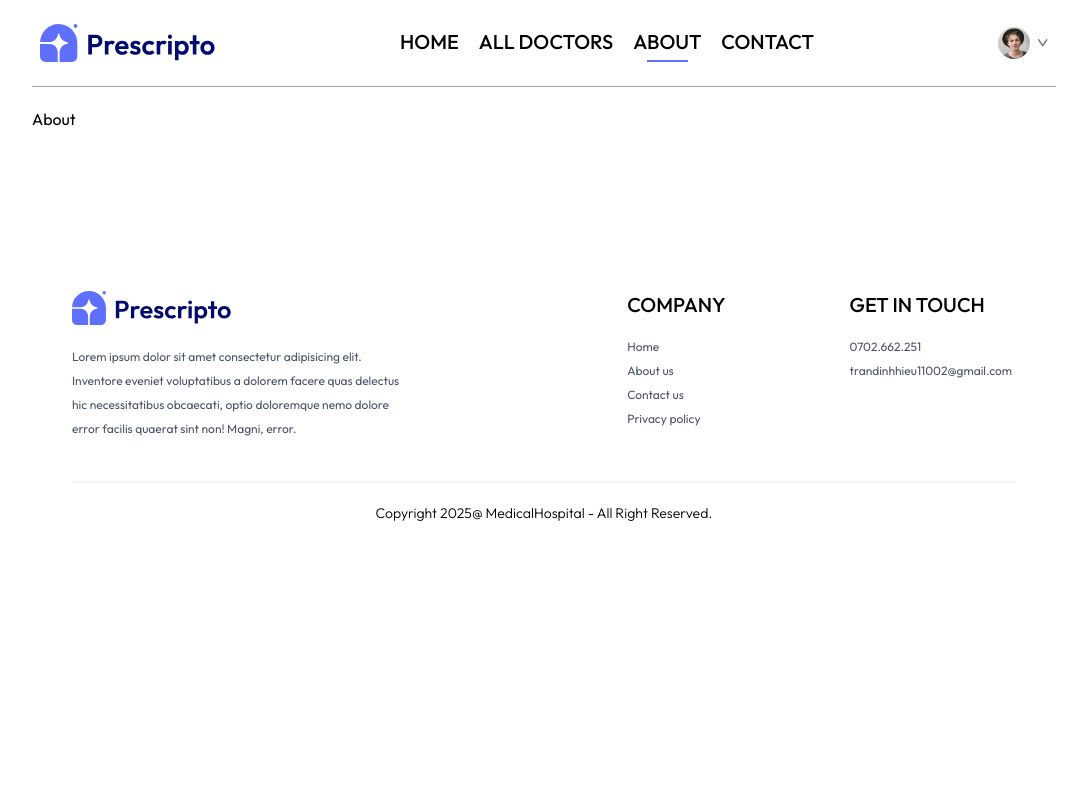
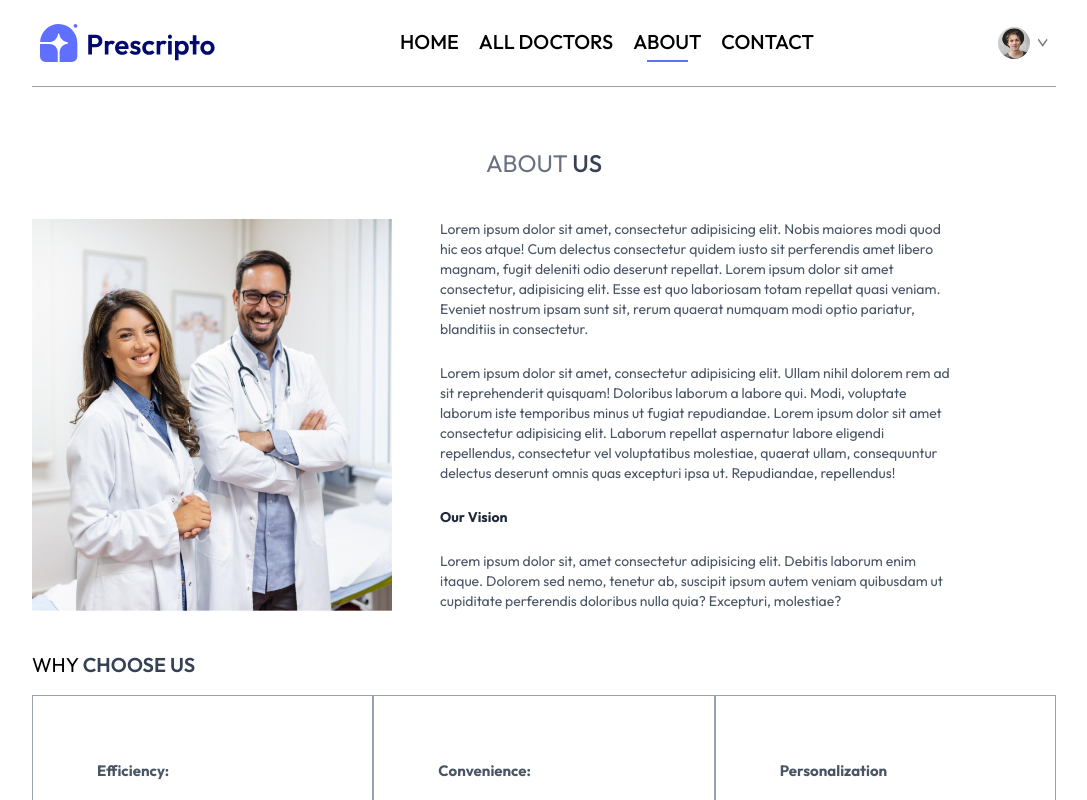
Before and after one commit to dinhhieu110/medbook_system, a React (Vite) app in the folder client/: page /about in a window 1280 px wide. Shown: the top 800 px of the page, without its empty margins (96-1183 px from the left). Built offline with nearby package versions, Linux system fonts and the light colour scheme.

Commit message:
[MS-13][Client] Build about page

```diff
--- a/client/src/pages/About.jsx
+++ b/client/src/pages/About.jsx
@@ -1,7 +1,71 @@
 import React from 'react';
+import { assets } from '../assets/assets';
 
 const About = () => {
-  return <div>About</div>;
+  return (
+    <div>
+      <div className="text-center text-2xl pt-10 text-gray-500">
+        <p>
+          ABOUT <span className="text-gray-700 font-medium">US</span>
+        </p>
+      </div>
+
+      <div className="my-10 flex flex-col md:flex-row gap-12">
+        <img
+          className="w-full md:max-w-[360px]"
+          src={assets.about_image}
+          alt="about_image"
+        />
+        <div className="flex flex-col justify-between gap-6 md:w-2/4 text-sm text-gray-600">
+          <p>
+            Lorem ipsum dolor sit amet, consectetur adipisicing elit. Nobis
+            maiores modi quod hic eos atque! Cum delectus consectetur quidem
+            iusto sit perferendis amet libero magnam, fugit deleniti odio
+            deserunt repellat. Lorem ipsum dolor sit amet consectetur,
+            adipisicing elit. Esse est quo laboriosam totam repellat quasi
+            veniam. Eveniet nostrum ipsam sunt sit, rerum quaerat numquam modi
+            optio pariatur, blanditiis in consectetur.
+          </p>
+          <p>
+            Lorem ipsum dolor sit amet, consectetur adipisicing elit. Ullam
+            nihil dolorem rem ad sit reprehenderit quisquam! Doloribus laborum a
+            labore qui. Modi, voluptate laborum iste temporibus minus ut fugiat
+            repudiandae. Lorem ipsum dolor sit amet consectetur adipisicing
+            elit. Laborum repellat aspernatur labore eligendi repellendus,
+            consectetur vel voluptatibus molestiae, quaerat ullam, consequuntur
+            delectus deserunt omnis quas excepturi ipsa ut. Repudiandae,
+            repellendus!
+          </p>
+          <b className="text-gray-800">Our Vision</b>
+          <p>
+            Lorem ipsum dolor sit, amet consectetur adipisicing elit. Debitis
+            laborum enim itaque. Dolorem sed nemo, tenetur ab, suscipit ipsum
+            autem veniam quibusdam ut cupiditate perferendis doloribus nulla
+            quia? Excepturi, molestiae?
+          </p>
+        </div>
+      </div>
+      <div className="text-xl my-4">
+        <p>
+          WHY <span className="text-gray-700 font-semibold">CHOOSE US</span>
+        </p>
+      </div>
+      <div className="flex flex-col md:flex-row mb-20">
+        <div className="border border-gray-400 px-10 md:px-16 py-8 sm:py-16 flex flex-col gap-5 text-[15px] hover:bg-primary hover:text-white transition-all duration-300 text-gray-600 cursor-pointer">
+          <b>Efficiency:</b>
+          <p>Access To A Network Of Trusted Healthcare Professional Area</p>
+        </div>
+        <div className="border border-gray-400 px-10 md:px-16 py-8 sm:py-16 flex flex-col gap-5 text-[15px] hover:bg-primary hover:text-white transition-all duration-300 text-gray-600 cursor-pointer">
+          <b>Convenience:</b>
+          <p>Access To A Network Of Trusted Healthcare Professional Area</p>
+        </div>
+        <div className="border border-gray-400 px-10 md:px-16 py-8 sm:py-16 flex flex-col gap-5 text-[15px] hover:bg-primary hover:text-white transition-all duration-300 text-gray-600 cursor-pointer">
+          <b>Personalization</b>
+          <p>Access To A Network Of Trusted Healthcare Professional Area</p>
+        </div>
+      </div>
+    </div>
+  );
 };
 
 export default About;
--- a/client/src/pages/Appointment.jsx
+++ b/client/src/pages/Appointment.jsx
@@ -1,34 +1,28 @@
-import React, { useContext, useEffect, useState } from "react";
-import { useParams } from "react-router-dom";
-import { AppContext } from "../context/AppContext";
-import { assets } from "../assets/assets";
-import RelatedDoctors from "../components/RelatedDoctors";
+import React, { useContext, useEffect, useState } from 'react';
+import { useParams } from 'react-router-dom';
+import { AppContext } from '../context/AppContext';
+import { assets } from '../assets/assets';
+import RelatedDoctors from '../components/RelatedDoctors';
 
 const Appointment = () => {
   const { doctorId } = useParams();
   const { doctors, currency } = useContext(AppContext);
-  const dayOfWeek = ["SUN", "MON", "TUE", "WED", "THU", "FRI", "SAT"];
+  const dayOfWeek = ['SUN', 'MON', 'TUE', 'WED', 'THU', 'FRI', 'SAT'];
 
   const [doctorInfo, setDocInfo] = useState(null);
   const [doctorSlots, setDoctorSlots] = useState([]);
-  console.log("doctorSlots[0]: ", doctorSlots[0]);
   const [slotIndex, setSlotIndex] = useState(1);
-  const [slotTime, setSlotTime] = useState("");
+  const [slotTime, setSlotTime] = useState('');
 
   const fetchDoctorInfo = async () => {
     const doctor = doctors.find((doc) => doc._id === doctorId);
     setDocInfo(doctor);
   };
 
-  let today = new Date();
-  console.log("get date: ", today.getDate());
-  console.log("get day: ", today.getDay());
-
   const getAvailableSlots = async () => {
     setDoctorSlots([]);
 
     let today = new Date();
-    console.log("today: ", today);
 
     for (let i = 0; i < 7; i++) {
       // Get date with index
@@ -40,7 +34,7 @@ const Appointment = () => {
       endTime.setDate(today.getDate() + i);
       endTime.setHours(21, 0, 0, 0); // 9:00 pm
 
-      // Set hours - If current time is 11:00 am, so we just need to show from 12:00 pm
+      // Case today, check whether today still has available range time --> set hours and minutes
       if (today.getDate() === currentDate.getDate()) {
         currentDate.setHours(
           currentDate.getHours() > 10 ? currentDate.getHours() + 1 : 10
@@ -51,22 +45,24 @@ const Appointment = () => {
         currentDate.setHours(10);
         currentDate.setMinutes(0);
       }
-
+      console.log('currentDate: ', currentDate);
       let timeSlots = [];
 
-      // Create a slot every 30m
+      // Check if today still has available range time --> Create a slot every 30m
       while (currentDate < endTime) {
+        // Return an array of rest available time of the day
         let formattedTime = currentDate.toLocaleTimeString([], {
-          hour: "2-digit",
-          minute: "2-digit",
+          hour: '2-digit',
+          minute: '2-digit',
         });
+        console.log('formattedTime:', formattedTime);
 
         // Add slot to array
         timeSlots.push({
           dateTime: new Date(currentDate),
           time: formattedTime,
         });
-
+        console.log('timeSlots: ', timeSlots);
         // Increment current type by 30m
         currentDate.setMinutes(currentDate.getMinutes() + 30);
       }
@@ -83,9 +79,7 @@ const Appointment = () => {
     getAvailableSlots();
   }, [doctorInfo]);
 
-  useEffect(() => {
-    console.log("docSlots:", doctorSlots);
-  }, [doctorSlots]);
+  useEffect(() => {}, [doctorSlots]);
 
   return (
     doctorInfo && (
@@ -106,7 +100,7 @@ const Appointment = () => {
               className="flex items-center gap-2 text-2xl font-medium
              text-gray-900"
             >
-              {doctorInfo.name}{" "}
+              {doctorInfo.name}{' '}
               <img
                 className="w-5"
                 src={assets.verified_icon}
@@ -152,8 +146,8 @@ const Appointment = () => {
                       onClick={() => setSlotIndex(index)}
                       className={`text-center py-6 min-w-16 rounded-full cursor-pointer ${
                         slotIndex === index
-                          ? "bg-primary text-white"
-                          : "border border-gray-200"
+                          ? 'bg-primary text-white'
+                          : 'border border-gray-200'
                       }`}
                       key={index}
                     >
@@ -170,8 +164,8 @@ const Appointment = () => {
                   onClick={() => setSlotTime(timeRange.time)}
                   className={`text-sm font-light flex-shrink-0 px-5 py-2 rounded-full cursor-pointer ${
                     timeRange.time === slotTime
-                      ? "bg-primary text-white"
-                      : "text-gray-400 border border-gray-300"
+                      ? 'bg-primary text-white'
+                      : 'text-gray-400 border border-gray-300'
                   }`}
                   key={index}
                 >
```
Also changed, not shown: 1 other file (tests, documents, lock files or other folders).
